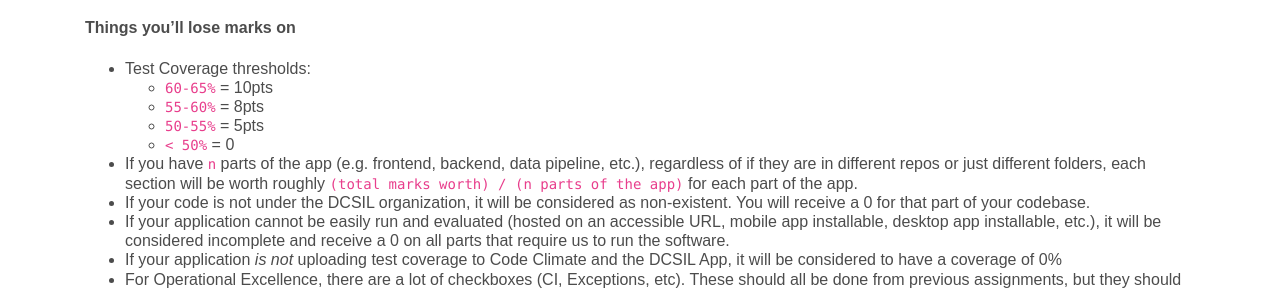
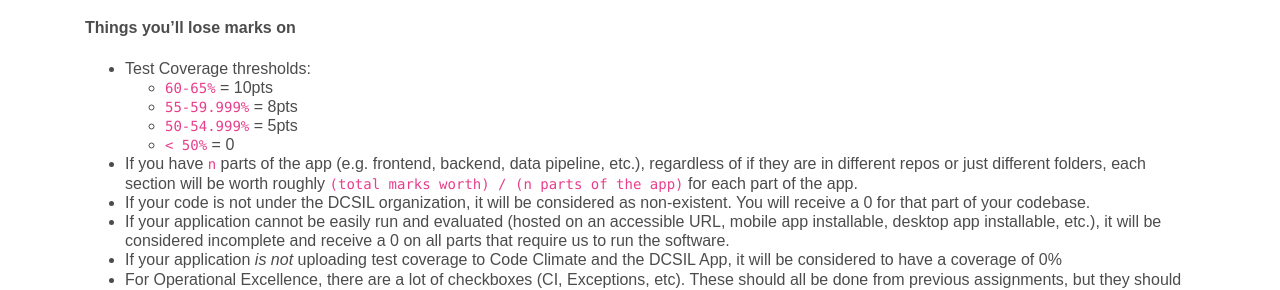
Before and after one commit to dcsil/CSC491, a Jekyll site: the page built from assignments/a6.md, in a window 1280 px wide and 900 px high, scrolled down 1840 px. Shown: the part 161-451 px from the top of the window. Built offline with Jekyll 4.4.1, drawn with Linux system fonts in a browser that asks for light colours; our own code applies the rules of GitHub Pages for plain Markdown files.

Commit message:
Update a6.md

```diff
--- a/assignments/a6.md
+++ b/assignments/a6.md
@@ -78,8 +78,8 @@ It is suggested to use a folder and multiple files, just like this CSC491 repo,
 
 * Test Coverage thresholds:
   - `60-65%` = 10pts
-  - `55-60%` = 8pts
-  - `50-55%` = 5pts
+  - `55-59.999%` = 8pts
+  - `50-54.999%` = 5pts
   - `< 50%` = 0
 * If you have `n` parts of the app (e.g. frontend, backend, data pipeline, etc.), regardless of if they are in different repos or just different folders, each section will be worth roughly `(total marks worth) / (n parts of the app)` for each part of the app.
 * If your code is not under the DCSIL organization, it will be considered as non-existent. You will receive a 0 for that part of your codebase.
```
